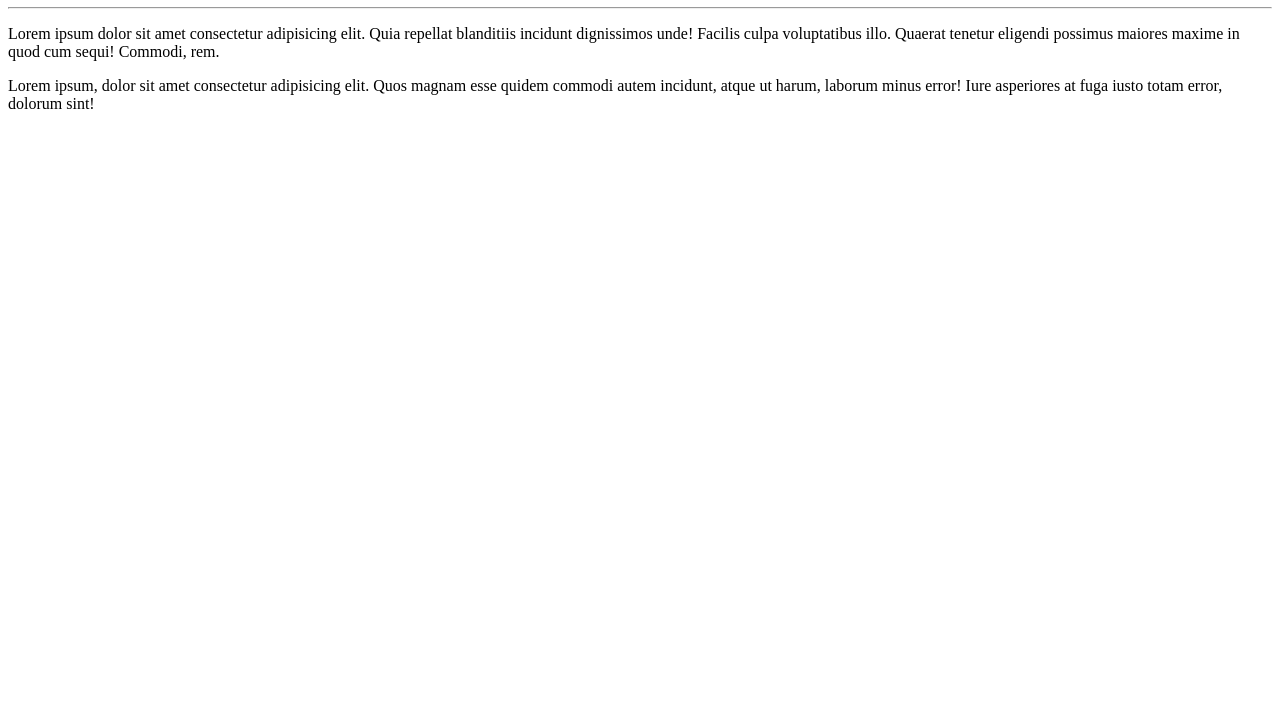
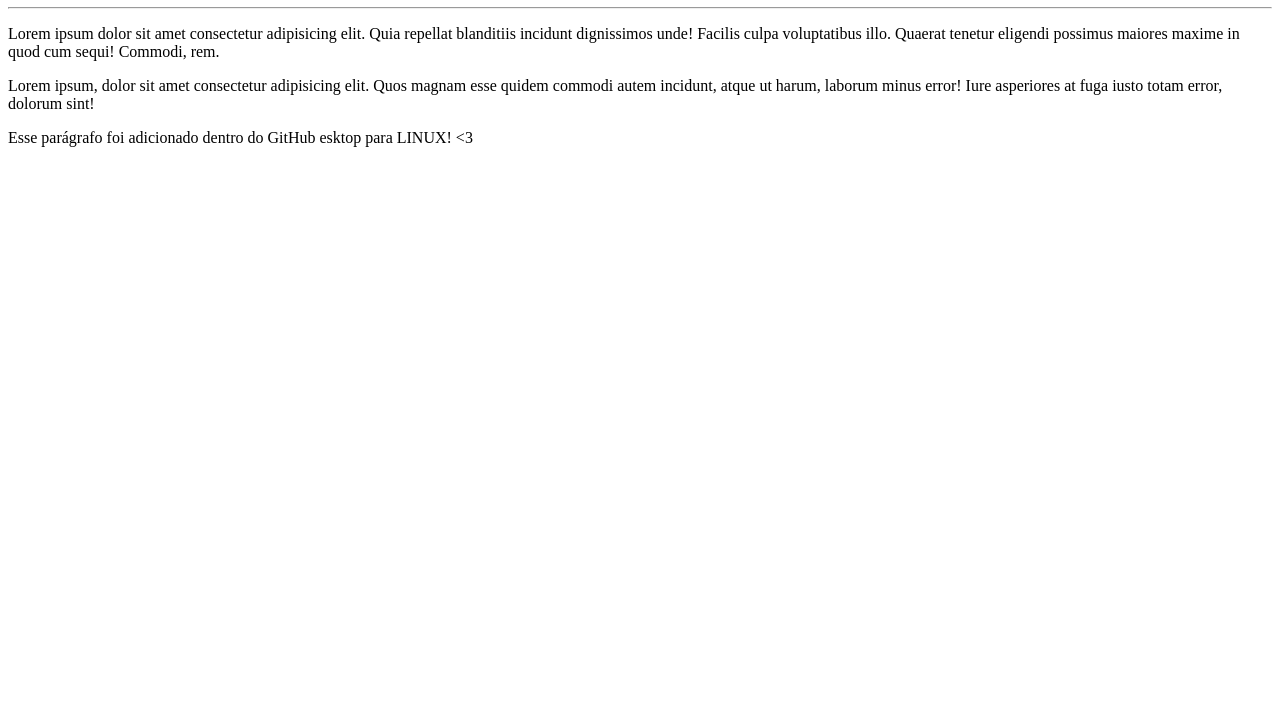
Before and after one commit to arturxdking/ola-mundo, a plain HTML site: page site-exemplo/index.html in a window 1280 px wide. Shown: the part 73-800 px from the top of the page. Drawn offline with Linux system fonts and the light colour scheme.

Commit message:
mudei o arquivo index

```diff
--- a/site-exemplo/index.html
+++ b/site-exemplo/index.html
@@ -10,5 +10,6 @@
     <hr>
     <p>Lorem ipsum dolor sit amet consectetur adipisicing elit. Quia repellat blanditiis incidunt dignissimos unde! Facilis culpa voluptatibus illo. Quaerat tenetur eligendi possimus maiores maxime in quod cum sequi! Commodi, rem.</p>
     <p>Lorem ipsum, dolor sit amet consectetur adipisicing elit. Quos magnam esse quidem commodi autem incidunt, atque ut harum, laborum minus error! Iure asperiores at fuga iusto totam error, dolorum sint!</p>
+    <p>Esse parágrafo foi adicionado dentro do GitHub esktop para LINUX! &lt;3</p>
 </body>
 </html>
```
